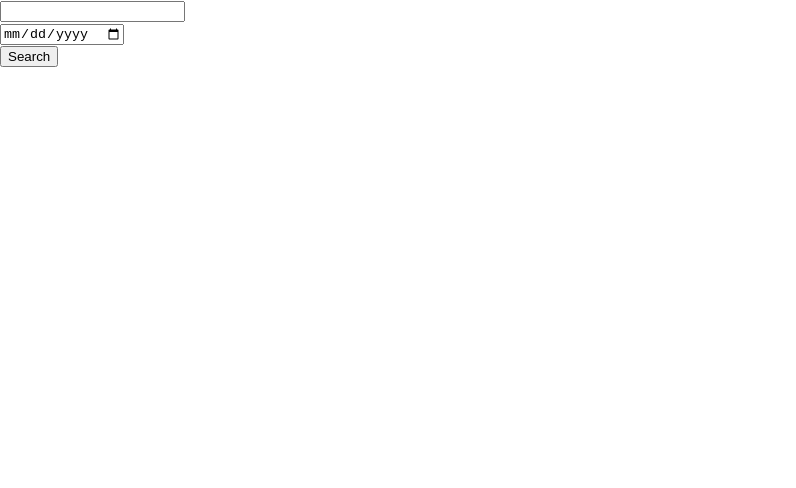
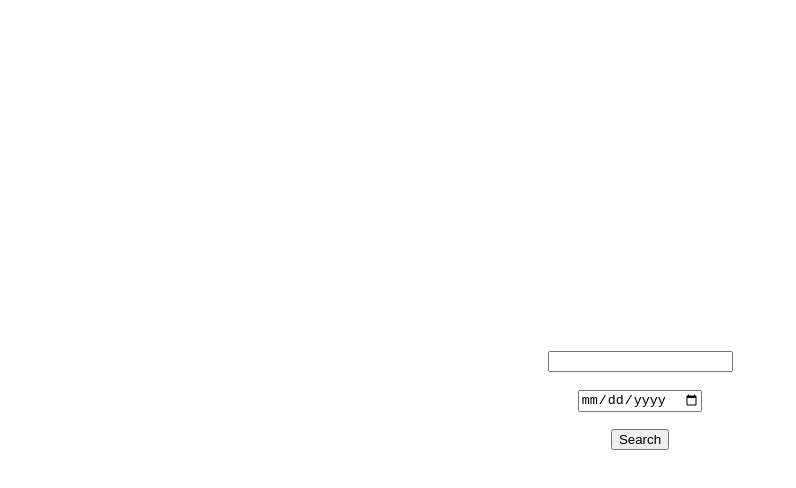
Before and after one commit to victhall/main-event, a React (Create React App) app: page / in a window 1280 px wide. Shown: the top 488 px of the page, without its empty margins (0-796 px from the left). Built offline with nearby package versions, Linux system fonts and the light colour scheme.

Commit message:
add some css

```diff
--- a/src/Component/EventForm.js
+++ b/src/Component/EventForm.js
@@ -1,21 +1,26 @@
+import './UI/EventForm.css'
+
 export default function EventForm() {
-  return (<form className="event-form">
+  return (
+    <form>
+      <div className="event-form">
 
-    <div>
+          <div className="event-form__input">
             <input
               type="text" />
           </div>
 
-    <div>
+          <div className="event-form__input">
             <input
               type="date" />
         </div>
 
-    <div>
+        <div className="event-form__btn">
           <button
             type="submit">Search</button>
         </div>
 
+      </div>
     </form>
   )
 
--- a/src/Component/UI/EventForm.css
+++ b/src/Component/UI/EventForm.css
@@ -0,0 +1,12 @@
+.event-form {
+  display: flex;
+  flex-direction: column;
+  justify-content: center;
+  align-items: center;
+  min-height: 100vh;
+  gap: 1rem;
+}
+
+.event-form__btn {}
+
+.event-form__outer {}
```
Lines whose indentation alone changed are shown as unchanged.
